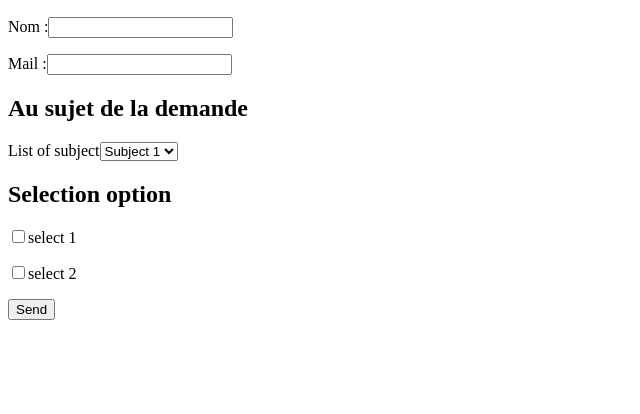
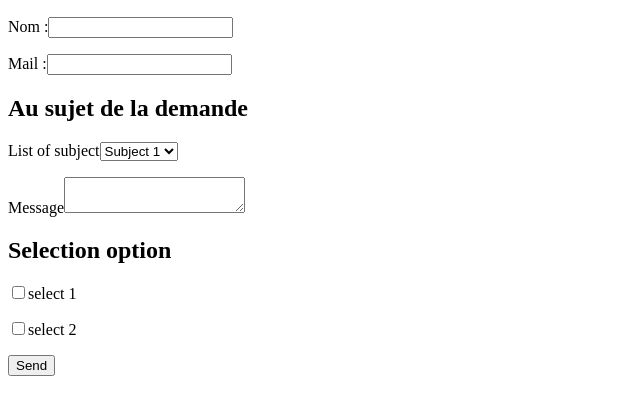
Before and after one commit to itamdinaux/formTest, a Gatsby site: page / in a window 1280 px wide. Shown: the part 110-524 px from the top of the page, without its empty margins (0-640 px from the left). Built offline with nearby package versions, Linux system fonts and the light colour scheme; Gatsby itself is replaced by a stand-in of ours.

Commit message:
200803-15

```diff
--- a/src/pages/index.js
+++ b/src/pages/index.js
@@ -40,6 +40,12 @@ const Home = () => {
                 <option value="sujet-1">Subject 1</option>
                 <option value="sujet-2">Subject 2</option>
               </select>
+            </label>
+          </p>
+          <p>
+            <label htmlFor="msg">
+              Message
+              <textarea aria-label="msg"></textarea>
             </label>
           </p>
         </div>
```
